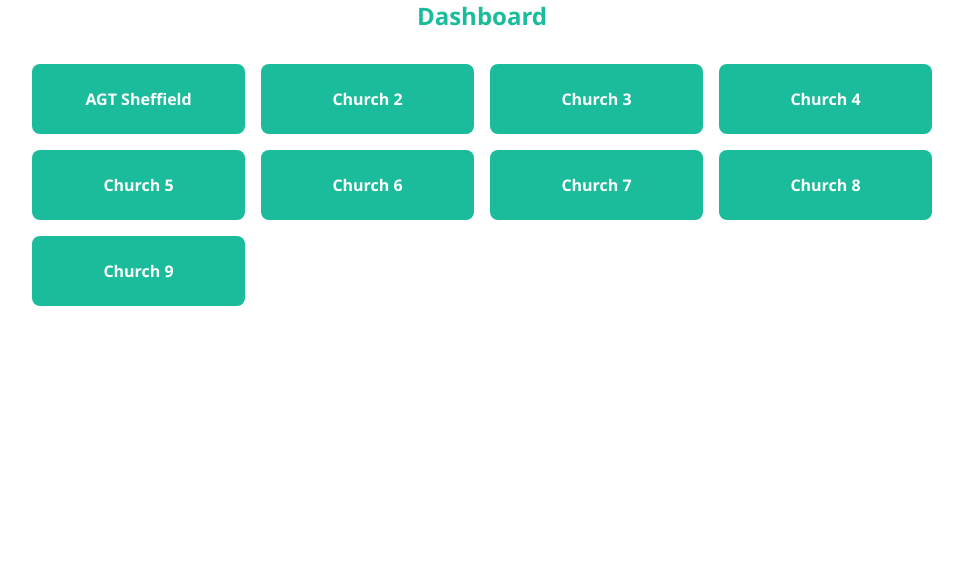
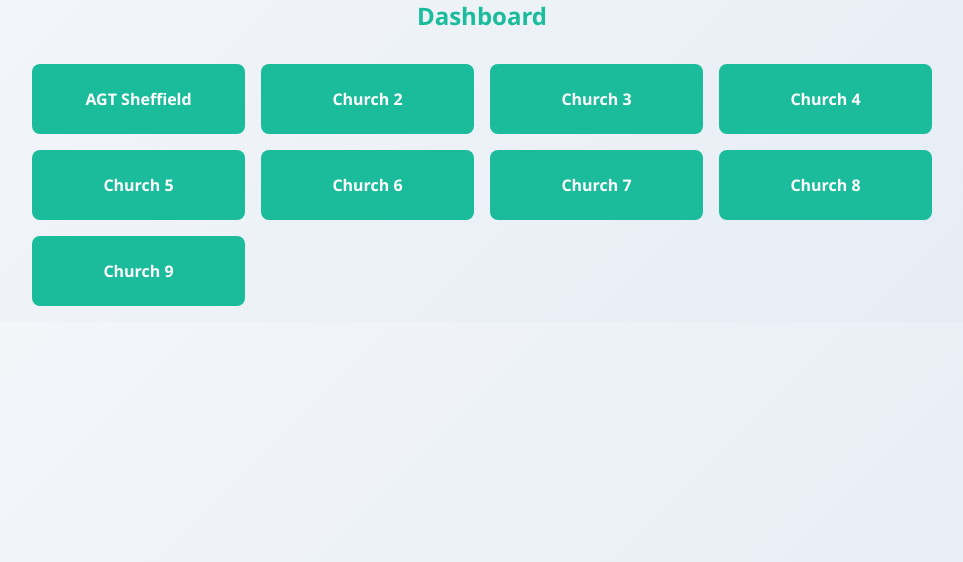
Before and after one commit to Tunnox/chukspace, a Flask app: page / in a window 1280 px wide. Shown: the part 117-679 px from the top of the page, without its empty margins (158-1121 px from the left). Run offline with Flask 3, Linux system fonts and the light colour scheme.

Commit message:
Update index.html

```diff
--- a/api/templates/index.html
+++ b/api/templates/index.html
@@ -9,6 +9,8 @@
         body {
             margin: 0;
             font-family: 'Segoe UI', Tahoma, Geneva, Verdana, sans-serif;
+            background: linear-gradient(135deg, #f5f7fa, #e4ecf4);
+            color: #2c3e50;
         }
 
         /* Header layout */
```
